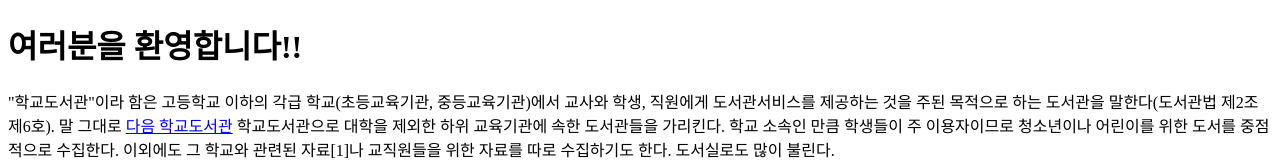
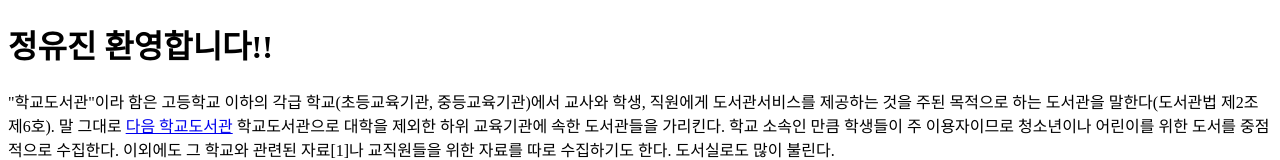
Before and after one commit to ujin407/youjin407.github.io, a plain HTML site: page index.html in a window 1280 px wide. Shown: the top 160 px of the page. Drawn offline with Linux system fonts and the light colour scheme.

Commit message:
Update welcome message and content in index.html

```diff
--- a/index.html
+++ b/index.html
@@ -10,7 +10,7 @@
 
 <body>
 
-<p><h1>여러분을 환영합니다!!</h1></p>
+<p><h1>정유진 환영합니다!!</h1></p>
 
 <p>"학교도서관"이라 함은 고등학교 이하의 각급 학교(초등교육기관, 중등교육기관)에서 교사와 학생, 직원에게 도서관서비스를 제공하는 것을 주된 목적으로 하는 도서관을 말한다(도서관법 제2조 제6호).
 
```
